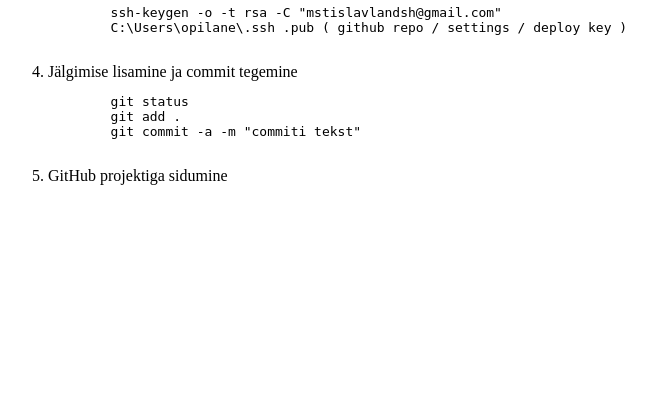
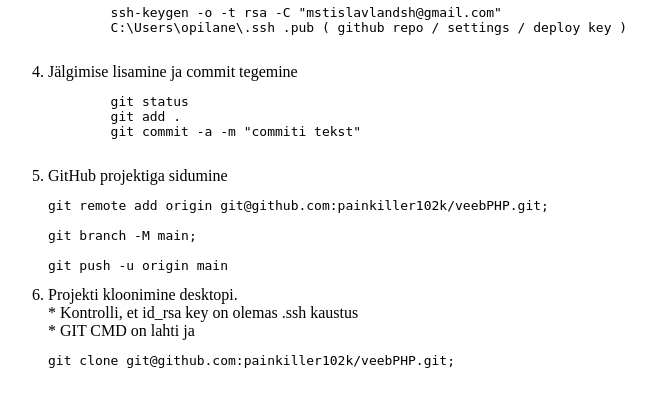
Before and after one commit to painkiller102k/veebPHP, a PHP site: page /gitKasutamine.php in a window 1280 px wide. Shown: the part 244-651 px from the top of the page, without its empty margins (0-656 px from the left). Run offline with PHP 8.4, Linux system fonts and the light colour scheme.

Commit message:
git käsud on kirjutatud

```diff
--- a/gitKasutamine.php
+++ b/gitKasutamine.php
@@ -27,3 +27,21 @@ echo "</li>";
 </li>
 <?php
 echo "<li>GitHub projektiga sidumine";
+echo "<pre>";
+echo "git remote add origin git@github.com:painkiller102k/veebPHP.git;
+
+git branch -M main;
+
+git push -u origin main";
+
+echo "</pre>";
+echo "</li>";
+
+echo "<li>Projekti kloonimine desktopi.<br>
+    * Kontrolli, et id_rsa key on olemas .ssh kaustus<br>
+    * GIT CMD on lahti ja <br>";
+echo "<pre>";
+echo "git clone git@github.com:painkiller102k/veebPHP.git;";
+echo "</pre>";
+echo "</li>";
+echo "</ol>";
```
